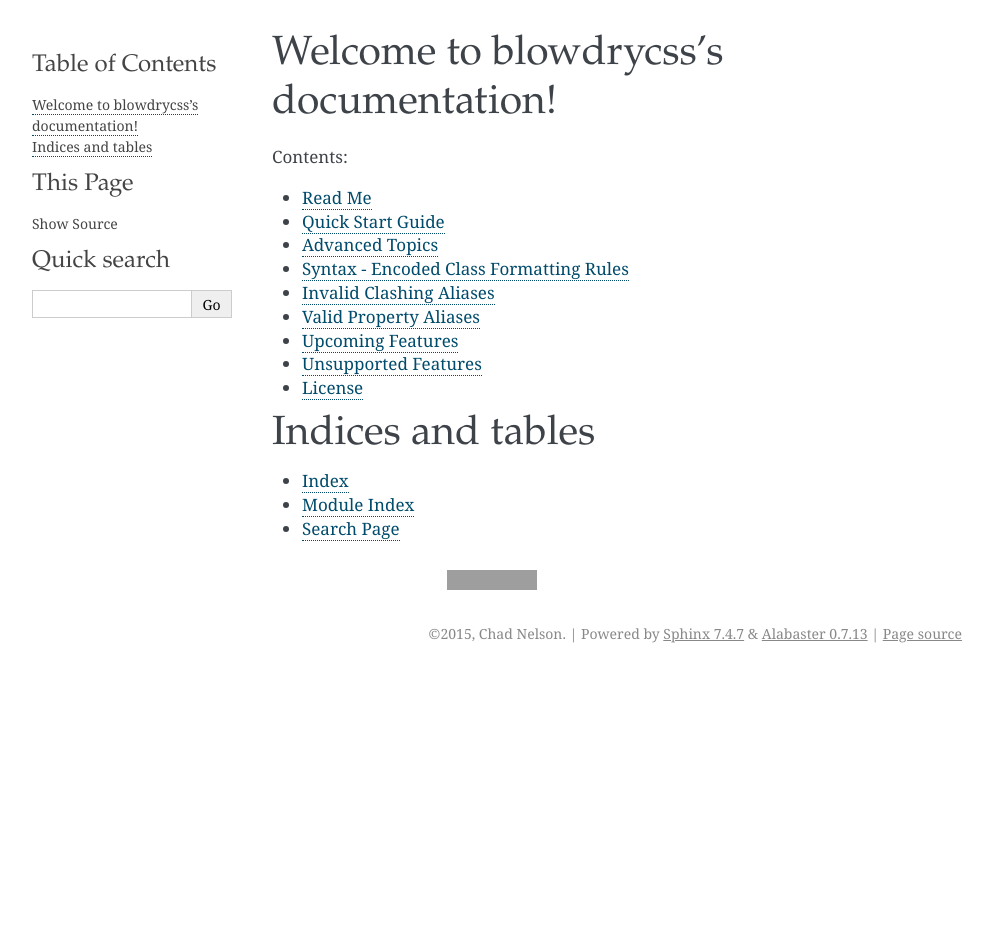
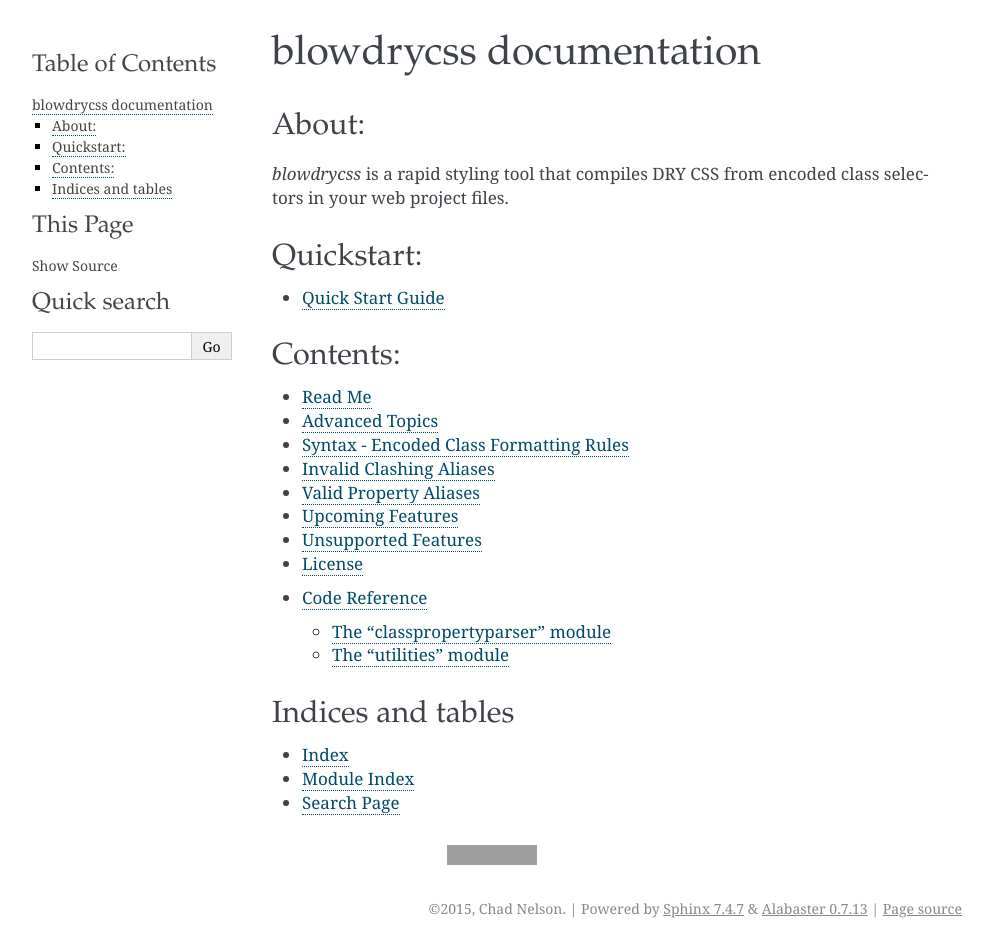
Before and after one commit to nueverest/blowdrycss, a Sphinx documentation site: the page built from docs/index.rst, in a window 1280 px wide. Shown: the whole page, without its empty margins (148-1141 px from the left). Built offline with Sphinx 7.4.7, drawn with Linux system fonts in a browser that asks for light colours; before the commit the page ends 900 px from its top, so only the background shows below that; grey boxes are pictures that could not be loaded.

Commit message:
Added code.rst to sphinx docs to allow for automated importing for modules.  Updated the table of contents and added 'about' section to index.rst.  Fixed failing docstrings in `classpropertyparser`

```diff
--- /dev/null
+++ b/docs/code.rst
@@ -0,0 +1,14 @@
+
+Code Reference
+==============
+
+The "classpropertyparser" module
+--------------------------------
+
+.. automodule:: classpropertyparser
+
+
+The "utilities" module
+----------------------
+
+.. automodule:: utilities
--- a/docs/conf.py
+++ b/docs/conf.py
@@ -357,3 +357,9 @@
 
 # If false, no index is generated.
 #epub_use_index = True
+
+# Autodoc config values.
+# Reference: http://sphinx-doc.org/ext/autodoc.html?highlight=autodoc_default_flags#confval-autodoc_default_flags
+autodoc_member_order = 'bysource'
+
+autodoc_default_flags = ['members', 'undoc-members']
--- a/docs/index.rst
+++ b/docs/index.rst
@@ -3,27 +3,47 @@
    You can adapt this file completely to your liking, but it should at least
    contain the root `toctree` directive.
 
-Welcome to blowdrycss's documentation!
-======================================
+blowdrycss documentation
+========================
+
+About:
+~~~~~~
+
+`blowdrycss` is a rapid styling tool that compiles DRY CSS from encoded class selectors in your web project files.
+
+
+Quickstart:
+~~~~~~~~~~~
+
+.. toctree::
+    :maxdepth: 1
+
+    quickstart.rst
 
 Contents:
+~~~~~~~~~
 
 .. toctree::
-   :maxdepth: 1
+    :maxdepth: 1
 
-   readme.rst
-   quickstart.rst
-   advancedtopics.rst
-   syntax.rst
-   clashing_aliases.rst
-   property_aliases.rst
-   upcomingfeatures.rst
-   unsupported.rst
-   license.rst
+    readme.rst
+    advancedtopics.rst
+    syntax.rst
+    clashing_aliases.rst
+    property_aliases.rst
+    upcomingfeatures.rst
+    unsupported.rst
+    license.rst
+
+
+.. toctree::
+    :maxdepth: 2
+
+    code.rst
 
 
 Indices and tables
-==================
+~~~~~~~~~~~~~~~~~~
 
 * :ref:`genindex`
 * :ref:`modindex`
```
Also changed, not shown: docs/readme.rst (+1 -6 lines), 1 other file.
